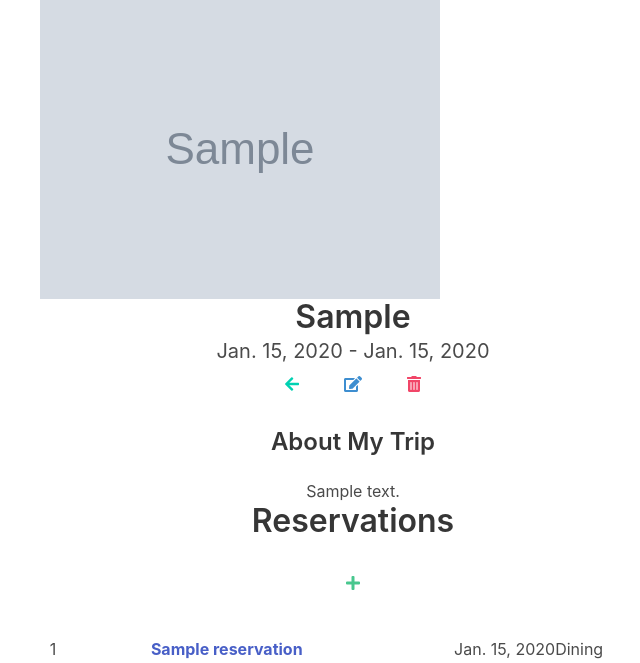
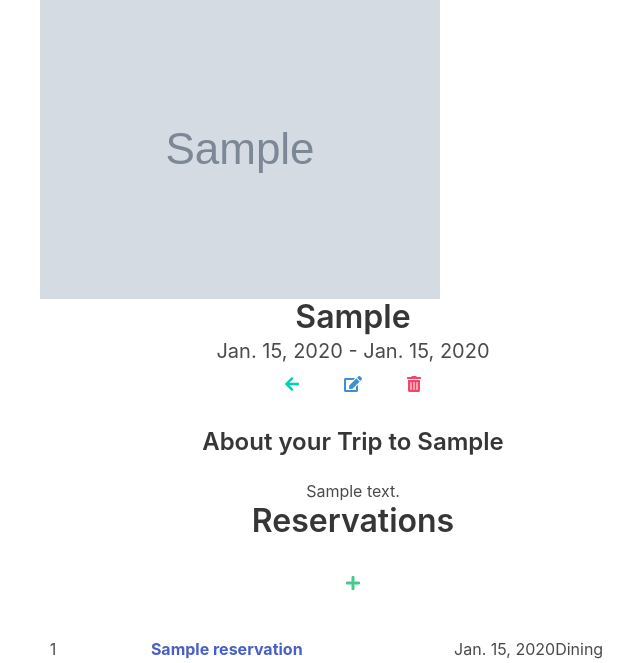
Before and after one commit to kellims/Capstone-Project-Trippin, a Django app: page /trips/1/ in a window 1280 px wide. Shown: the part 53-716 px from the top of the page, without its empty margins (287-927 px from the left). Run offline with Django 4.2, Linux system fonts and the light colour scheme; tables that the repository leaves empty hold one stand-in row (values such as "Sample post"); grey boxes marked "Sample" are stand-in pictures.

Commit message:
updates to trip detail page

```diff
--- a/main_app/templates/trip_detail.html
+++ b/main_app/templates/trip_detail.html
@@ -32,7 +32,7 @@
         </a> -->
     </div>
     <div class="detail__about">
-        <h4 class="title is-4">About My Trip</h4>
+        <h4 class="title is-4">About your Trip to {{ trip.location }}</h4>
         <p>{{trip.description}}</p>
     </div>
 
```
